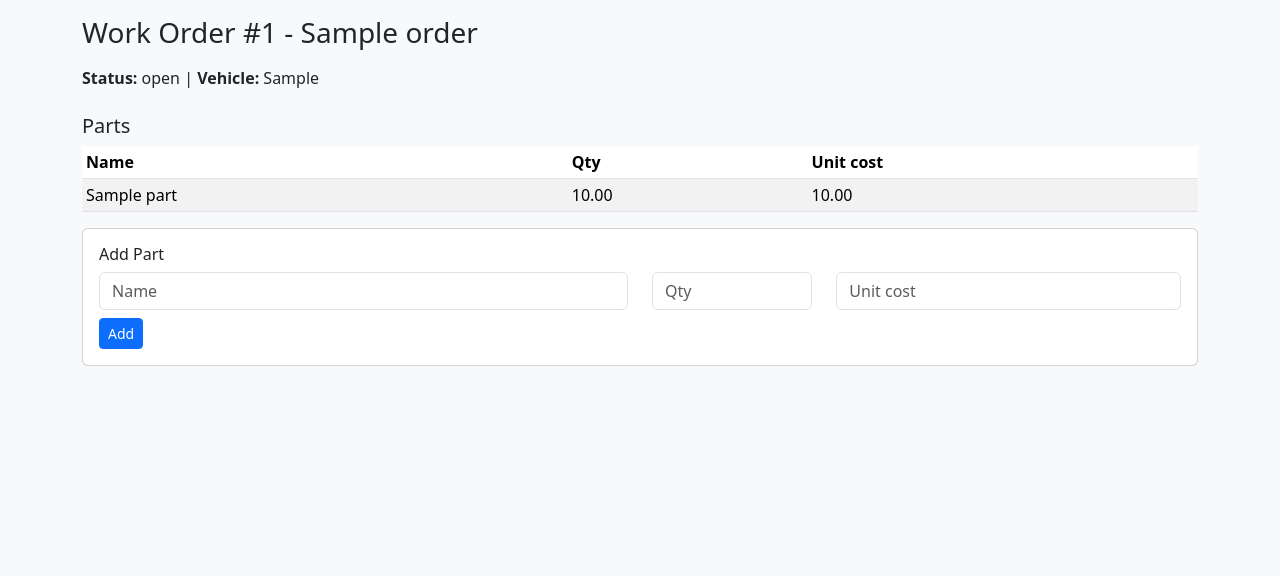
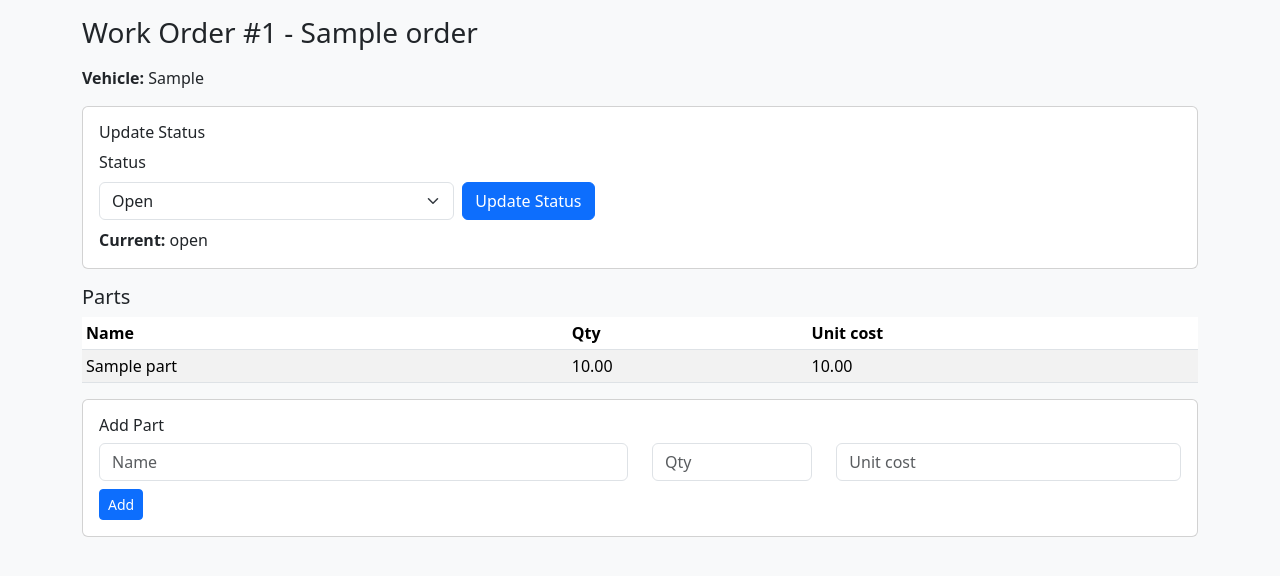
Before and after one commit to Bilalkhawaja001/fleet-management, a Flask app: page /maintenance/work-orders/1 in a window 1280 px wide. Shown: the part 56-632 px from the top of the page. Run offline with Flask 3, Linux system fonts and the light colour scheme; a user stored in the database is signed in; tables that the repository leaves empty hold one stand-in row (values such as "Sample post").

Commit message:
maintenance: allow status update without edit

```diff
--- a/app/blueprints/maintenance/forms.py
+++ b/app/blueprints/maintenance/forms.py
@@ -24,6 +24,15 @@ class WorkOrderForm(FlaskForm):
     submit = SubmitField("Save")
 
 
+class WorkOrderStatusForm(FlaskForm):
+    status = SelectField(
+        "Status",
+        choices=[(s.value, s.name.replace("_", " ").title()) for s in WorkOrderStatus],
+        validators=[DataRequired()],
+    )
+    submit = SubmitField("Update Status")
+
+
 class PartForm(FlaskForm):
     name = StringField("Part Name", validators=[DataRequired()])
     qty = DecimalField("Qty", validators=[DataRequired(), NumberRange(min=0)])
--- a/app/blueprints/maintenance/routes.py
+++ b/app/blueprints/maintenance/routes.py
@@ -4,7 +4,7 @@ from flask_login import login_required
 from ...extensions import db
 from ...models import Vehicle, PreventiveSchedule, WorkOrder, WorkOrderStatus, Part, Role
 from ...rbac import role_required
-from .forms import PreventiveScheduleForm, WorkOrderForm, PartForm
+from .forms import PreventiveScheduleForm, WorkOrderForm, WorkOrderStatusForm, PartForm
 
 bp = Blueprint("maintenance", __name__, url_prefix="/maintenance")
 
@@ -79,17 +79,27 @@ def wo_detail(wo_id: int):
         flash("Work order not found", "warning")
         return redirect(url_for("maintenance.wo_list"))
 
-    form = PartForm()
-    if form.validate_on_submit():
+    part_form = PartForm()
+    status_form = WorkOrderStatusForm(status=wo.status.value)
+
+    # One page, two forms: use submit button name to route
+    if part_form.submit.data and part_form.validate_on_submit():
         p = Part(
             work_order_id=wo.id,
-            name=form.name.data.strip(),
-            qty=form.qty.data,
-            unit_cost=form.unit_cost.data,
+            name=part_form.name.data.strip(),
+            qty=part_form.qty.data,
+            unit_cost=part_form.unit_cost.data,
         )
         db.session.add(p)
         db.session.commit()
         flash("Part added", "success")
         return redirect(url_for("maintenance.wo_detail", wo_id=wo.id))
 
-    return render_template("maintenance/wo_detail.html", wo=wo, form=form)
+    if status_form.submit.data and status_form.validate_on_submit():
+        # Entry operator allowed to update status (no other edits here)
+        wo.status = WorkOrderStatus(status_form.status.data)
+        db.session.commit()
+        flash("Status updated", "success")
+        return redirect(url_for("maintenance.wo_detail", wo_id=wo.id))
+
+    return render_template("maintenance/wo_detail.html", wo=wo, part_form=part_form, status_form=status_form)
--- a/app/templates/maintenance/wo_detail.html
+++ b/app/templates/maintenance/wo_detail.html
@@ -1,9 +1,26 @@
 {% extends 'base.html' %}
 {% block content %}
 <h3 class="mb-3">Work Order #{{ wo.id }} - {{ wo.title }}</h3>
-<p><b>Status:</b> {{ wo.status.value }} | <b>Vehicle:</b> {{ wo.vehicle.plate_no }}</p>
+<p><b>Vehicle:</b> {{ wo.vehicle.plate_no }}</p>
 
-<h5 class="mt-4">Parts</h5>
+<div class="card mb-3">
+  <div class="card-body">
+    <h6>Update Status</h6>
+    <form method="post" class="row g-2 align-items-end">
+      {{ status_form.hidden_tag() }}
+      <div class="col-md-4">
+        {{ status_form.status.label(class_='form-label') }}
+        {{ status_form.status(class_='form-select') }}
+      </div>
+      <div class="col-md-3">
+        {{ status_form.submit(class_='btn btn-primary') }}
+      </div>
+    </form>
+    <div class="mt-2"><b>Current:</b> {{ wo.status.value }}</div>
+  </div>
+</div>
+
+<h5 class="mt-3">Parts</h5>
 <table class="table table-sm table-striped">
   <thead><tr><th>Name</th><th>Qty</th><th>Unit cost</th></tr></thead>
   <tbody>
@@ -17,13 +34,13 @@
   <div class="card-body">
     <h6>Add Part</h6>
     <form method="post">
-      {{ form.hidden_tag() }}
+      {{ part_form.hidden_tag() }}
       <div class="row">
-        <div class="col-md-6 mb-2">{{ form.name(class_='form-control', placeholder='Name') }}</div>
-        <div class="col-md-2 mb-2">{{ form.qty(class_='form-control', placeholder='Qty') }}</div>
-        <div class="col-md-4 mb-2">{{ form.unit_cost(class_='form-control', placeholder='Unit cost') }}</div>
+        <div class="col-md-6 mb-2">{{ part_form.name(class_='form-control', placeholder='Name') }}</div>
+        <div class="col-md-2 mb-2">{{ part_form.qty(class_='form-control', placeholder='Qty') }}</div>
+        <div class="col-md-4 mb-2">{{ part_form.unit_cost(class_='form-control', placeholder='Unit cost') }}</div>
       </div>
-      {{ form.submit(class_='btn btn-primary btn-sm') }}
+      {{ part_form.submit(class_='btn btn-primary btn-sm') }}
     </form>
   </div>
 </div>
```
